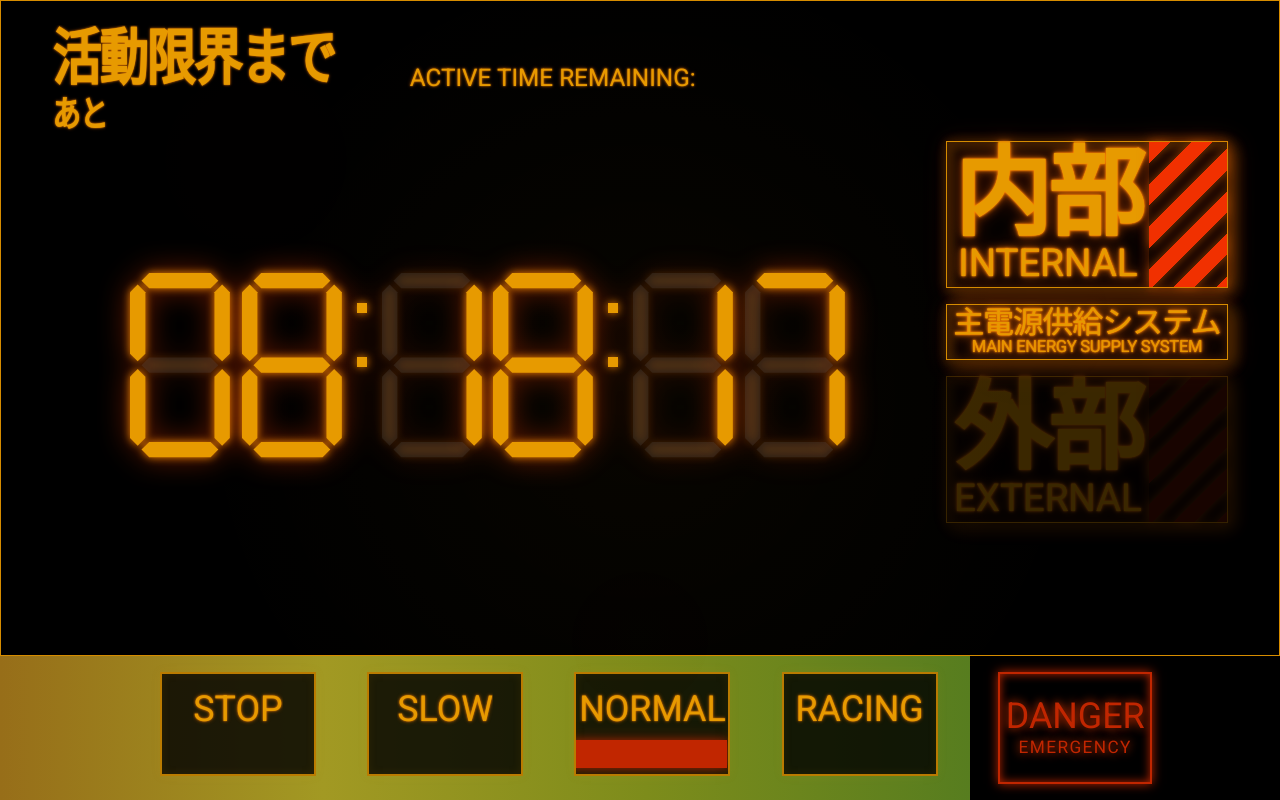
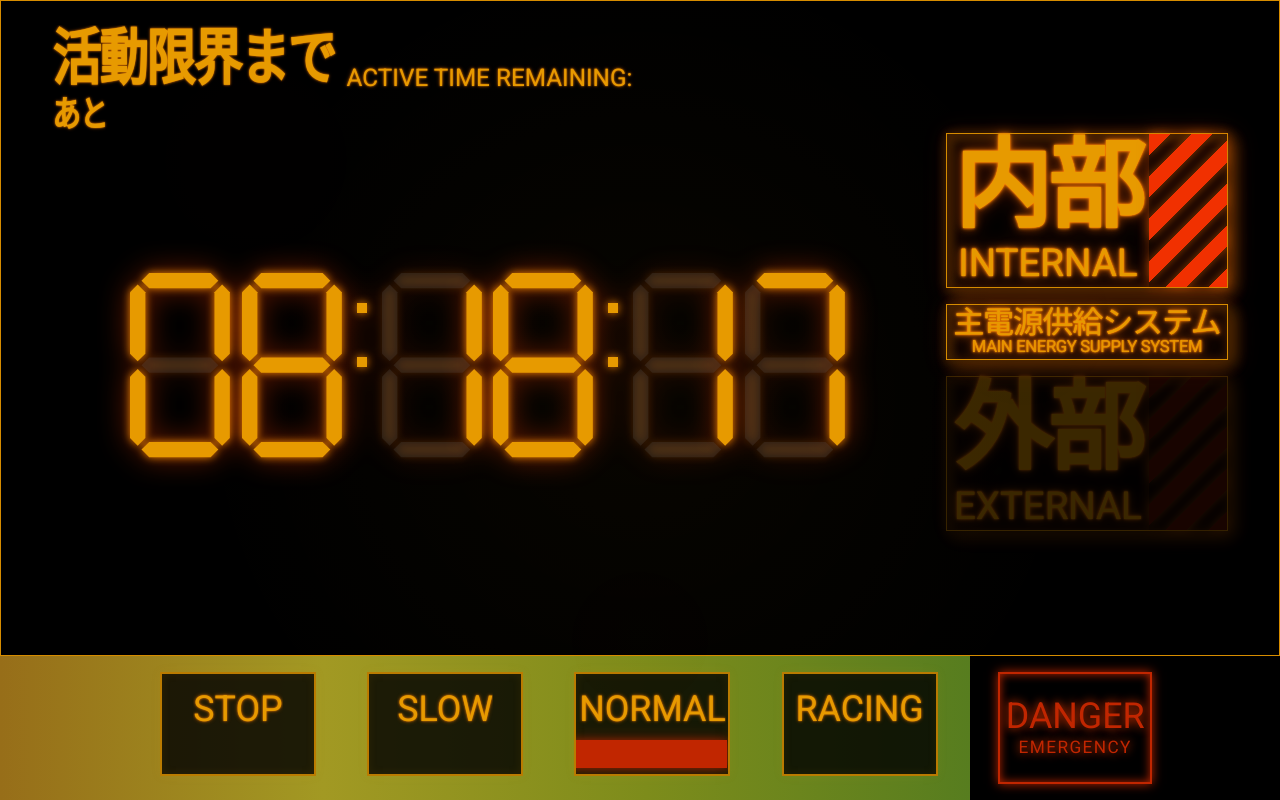
Before and after one commit to LydiaYoon/eva-clock-app, a React (Vite) app: page / in a window 1280 px wide. Built offline with nearby package versions, Linux system fonts and the light colour scheme.

Commit message:
update ui

```diff
--- a/src/components/ClockUI.tsx
+++ b/src/components/ClockUI.tsx
@@ -40,12 +40,13 @@ const triggerDanger = () => {
 
           {/* LEFT */}
           <div className="grid grid-rows-[auto_1fr] overflow-hidden">
-            <div className="flex items-end pt-[0.5vh] overflow-hidden gap-[0vw]">
+            {/* <div className="flex items-end pt-[0.5vh] overflow-hidden gap-[0vw]"> */}
+            <div className="grid grid-cols-[23vw_1fr] items-end pt-[0.5vh] overflow-hidden gap-[0vw]">
               <div className="text-[4.8vw] jp jp-title jp-bold glow leading-none whitespace-nowrap">
                 活動限界まで
               </div>
 
-              <div className="text-[1.9vw] glow whitespace-nowrap">
+              <div className="text-[1.9vw] glow whitespace-nowrap -left-10">
                 ACTIVE TIME REMAINING:
               </div>
             </div>
--- a/src/components/EnergyPanel.tsx
+++ b/src/components/EnergyPanel.tsx
@@ -23,7 +23,7 @@ function HatchPanel({ label, labelEn, active }: HatchPanelProps) {
       `
     }`}>
       <div className="flex-1 p-[0.35vw] overflow-visible min-w-0 flex flex-col items-center justify-center">
-        <div className="text-[7.6vw] jp jp-bold glow leading-none whitespace-nowrap" style={{ transformOrigin: 'center' }}>
+        <div className="text-[7.6vw] pb-[1vh] jp jp-bold glow leading-none whitespace-nowrap" style={{ transformOrigin: 'center' }}>
           {label}
         </div>
         <div className="text-[3vw] leading-none mt-[0.05vh] glow whitespace-nowrap">
```
